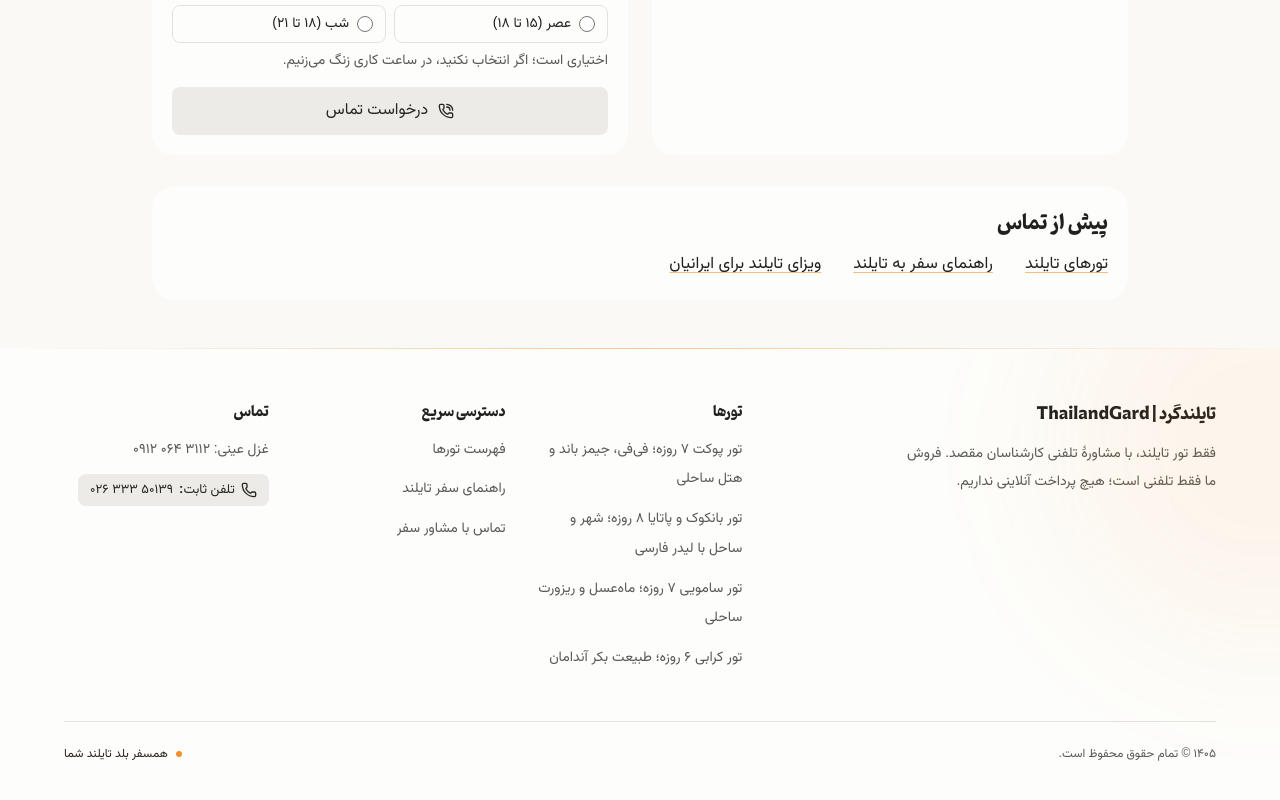
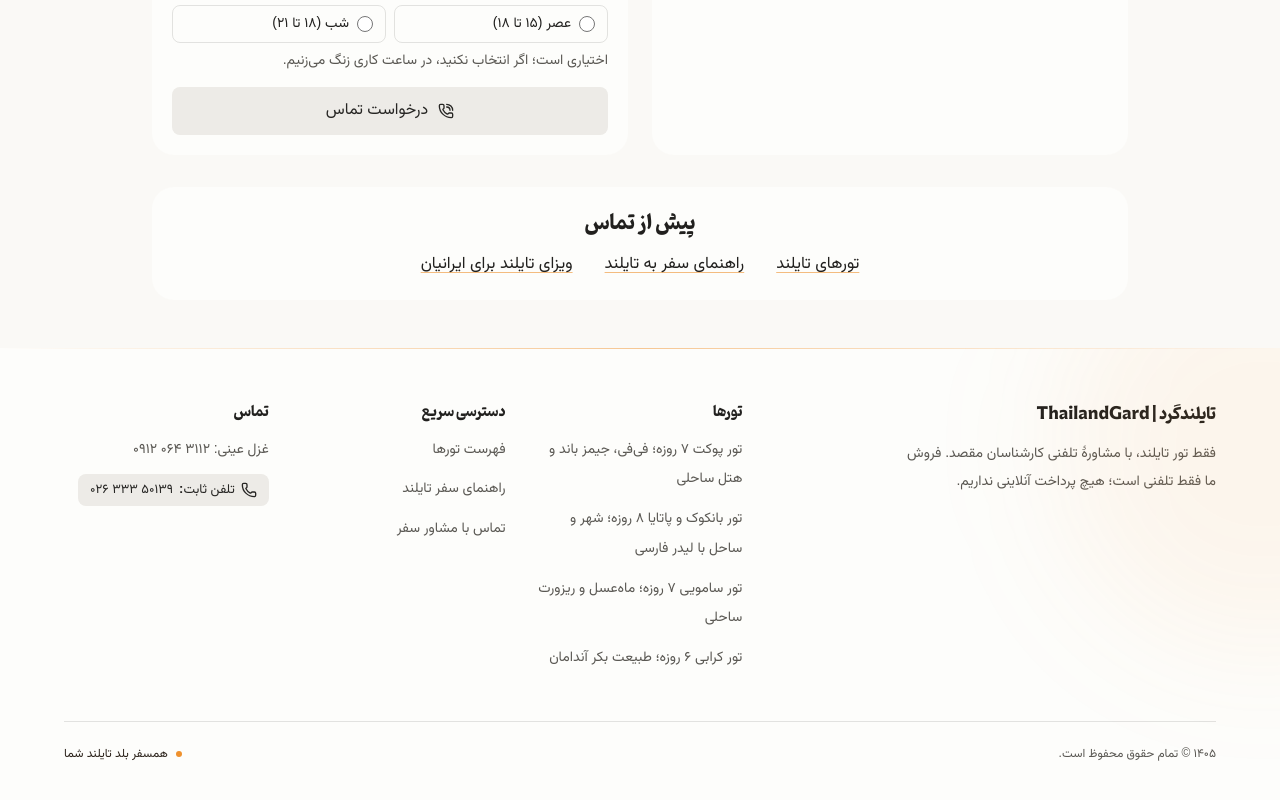
Before and after one commit to masoudroot/thailandgard, a Next.js app in the folder site/: page /contact in a window 1280 px wide. Shown: the part 1021-1821 px from the top of the page. Built offline with nearby package versions, Linux system fonts and the light colour scheme; no server answers; the database is empty; a web font is replaced by a local one.

Commit message:
نبض دیزاین: D-209 مرکزچین شدن گروه «پیش از تماس» در /contact

```diff
--- a/site/app/contact/page.tsx
+++ b/site/app/contact/page.tsx
@@ -153,9 +153,9 @@ export default async function ContactPage() {
           زیر CTA اصلی، جمع‌وجور. */}
       <section className="mt-8">
         <Card>
-          <CardContent className="pt-6">
+          <CardContent className="pt-6 text-center">
             <h2 className="text-xl">پیش از تماس</h2>
-            <ul className="mt-3 flex flex-wrap gap-x-8 gap-y-2">
+            <ul className="mt-3 flex flex-wrap items-center justify-center gap-x-8 gap-y-2">
               <li>
                 <Link href="/tours" className="underline decoration-brand/60 underline-offset-4 transition-[text-decoration-color] duration-200 hover:decoration-brand">
                   تورهای تایلند
```
